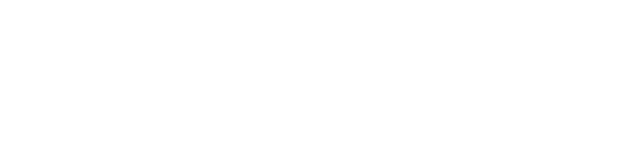
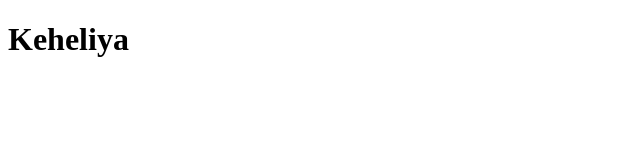
Before and after one commit to IT21014772/paf-practice, a plain HTML site: page index.html in a window 1280 px wide. Shown: the whole page, without its empty margins (0-640 px from the left). Drawn offline with Linux system fonts and the light colour scheme.

Commit message:
add name Keheliya to head

```diff
--- a/index.html
+++ b/index.html
@@ -1,7 +1,7 @@
 <!DOCTYPE html>
 <html lang="en">
 <head>
-
+   <h1>Keheliya</h1>
     <meta name="viewport" content="width=device-width, initial-scale=1.0">
     <title>Document</title>
 </head>
```
